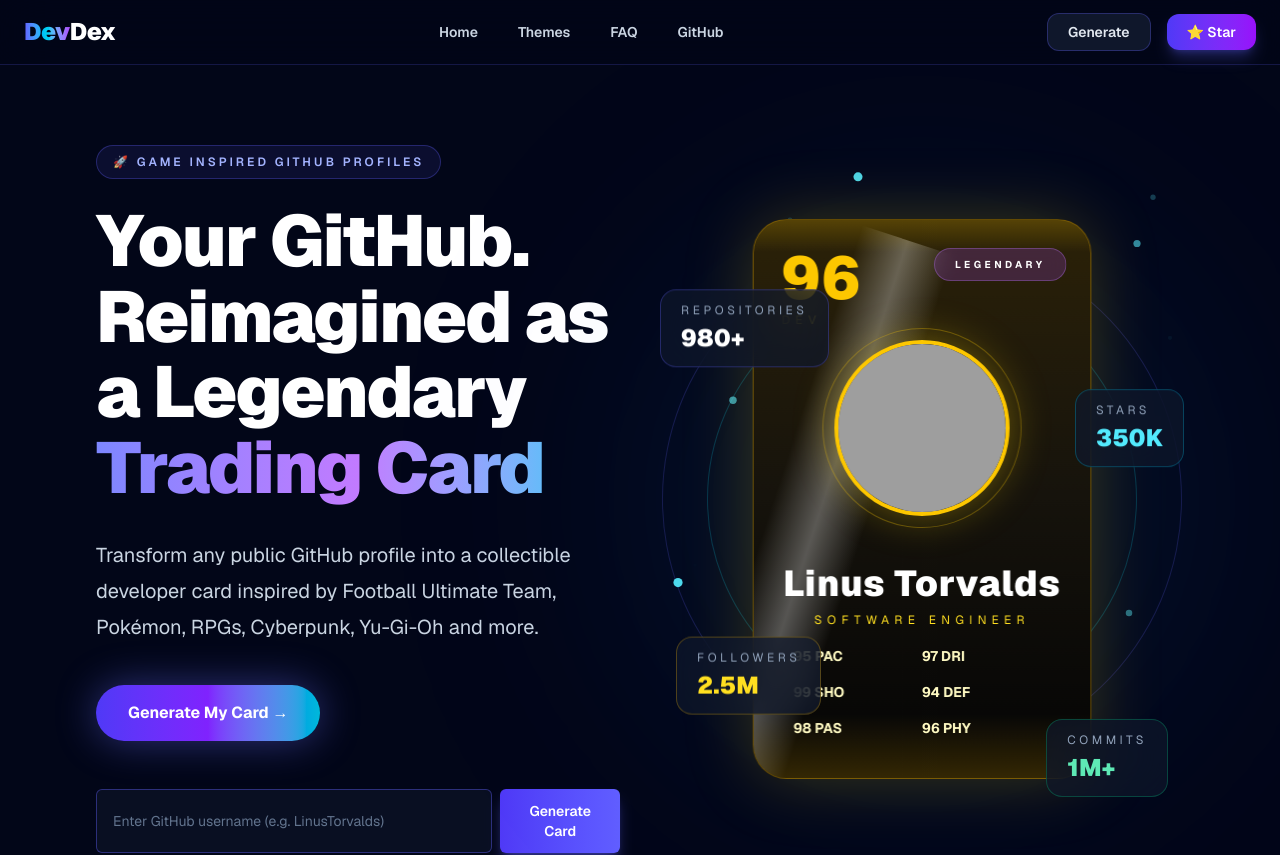
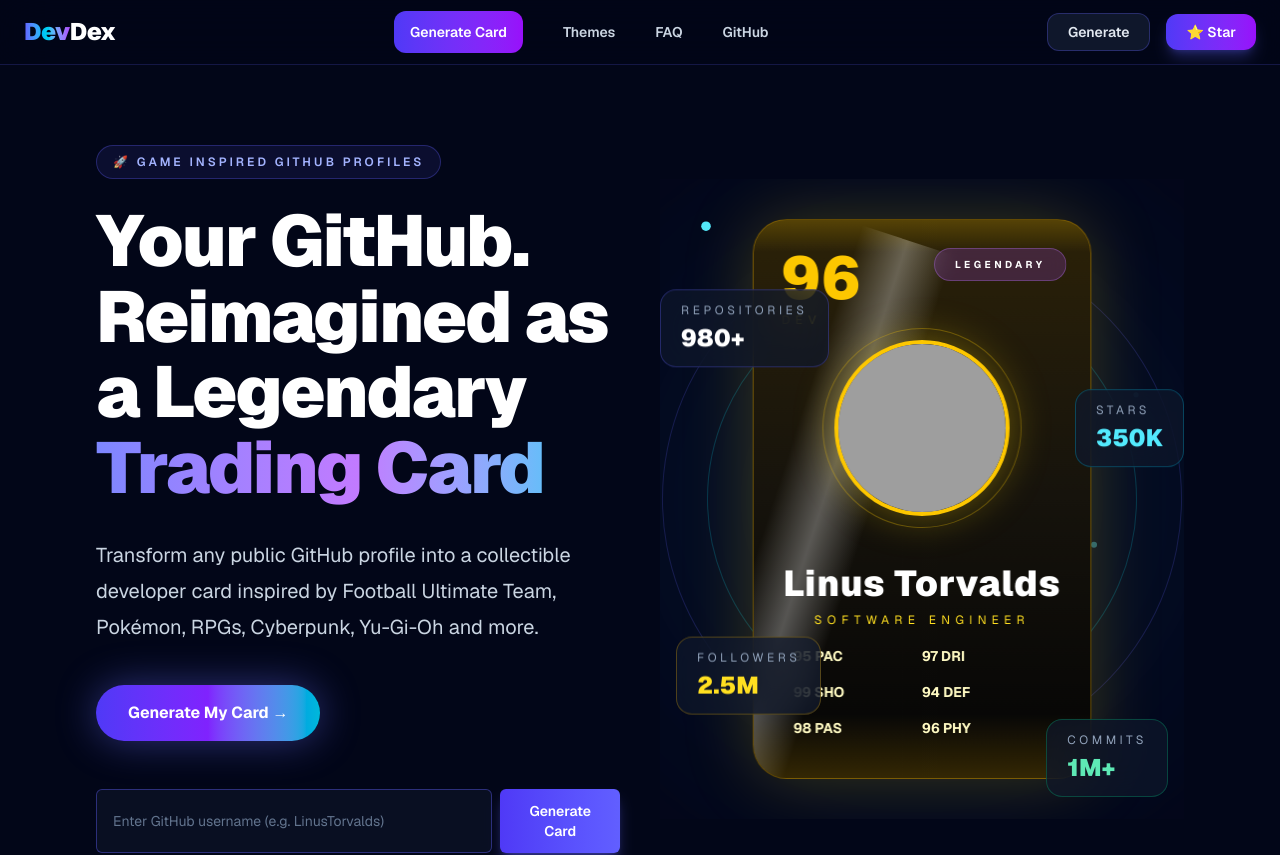
Before and after one commit to Senpai-Akash/DevDex, a Next.js app: page / in a window 1280 px wide. Shown: the top 855 px of the page. Built offline with nearby package versions, Linux system fonts and the light colour scheme; grey boxes are pictures that could not be loaded.

Commit message:
changes for better seo

```diff
--- a/src/app/page.tsx
+++ b/src/app/page.tsx
@@ -67,15 +67,15 @@
 </section>
 
     {/* FAQ */}
-    <section
-      id="faq"
-      className="mx-auto max-w-4xl px-6 py-24"
-    >
+<section
+  id="faq"
+  className="mx-auto max-w-full sm:max-w-4xl px-6 py-24 overflow-x-hidden"
+>
       <h2 className="text-center text-4xl font-black">
         Frequently Asked Questions
       </h2>
 
-      <div className="mt-12 space-y-6">
+      <div className="mt-12 space-y-6 w-full">
         {faqItems.map((item) => (
           <div
             key={item.question}
--- a/src/app/profile/[username]/page.tsx
+++ b/src/app/profile/[username]/page.tsx
@@ -14,7 +14,7 @@
 
   return (
     <main className="min-h-screen bg-slate-950 px-4 py-20 text-slate-100">
-      <div className="mx-auto flex max-w-[600px] flex-col gap-8 px-4">
+      <div className="mx-auto flex w-full max-w-2xl flex-col gap-8 px-4">
         <ProfileCardDisplay cardData={cardData} />
       </div>
     </main>
--- a/src/components/cards/football/FootballCard.tsx
+++ b/src/components/cards/football/FootballCard.tsx
@@ -28,7 +28,7 @@
         stiffness: 180,
         damping: 18,
       }}
-      className="mx-auto w-full max-w-[760px]"
+      className="mx-auto w-full max-w-full md:max-w-[760px]"
       style={{
         perspective: 1500,
       }}
--- a/src/components/cards/pokemon/PokemonCard.tsx
+++ b/src/components/cards/pokemon/PokemonCard.tsx
@@ -62,7 +62,7 @@
       style={{ rotateX, rotateY, transformStyle: 'preserve-3d', perspective: 1000 }}
       onMouseMove={handleMouseMove}
       onMouseLeave={handleMouseLeave}
-      className="group relative mx-auto w-[380px] cursor-pointer select-none"
+      className="group relative mx-auto w-full max-w-full md:max-w-[380px] cursor-pointer select-none"
       aria-label={`Pokémon card for ${data.displayName}`}
     >
       <PokemonFrame isRare={isRare} typeColor={meta.color}>
--- a/src/components/cards/rpg/RPGCard.tsx
+++ b/src/components/cards/rpg/RPGCard.tsx
@@ -35,7 +35,7 @@
           relative
           mx-auto
           w-full
-        max-w-[700px]
+          max-w-full md:max-w-[700px]
           cursor-pointer
           select-none
         "
--- a/src/components/layout/Navbar.tsx
+++ b/src/components/layout/Navbar.tsx
@@ -7,8 +7,8 @@
   const [open, setOpen] = useState(false);
 
   return (
-    <header className="sticky top-0 z-50 border-b border-indigo-500/20 bg-slate-950/70 backdrop-blur-xl">
-      <nav className="mx-auto flex h-16 max-w-7xl items-center justify-between px-6">
+    <header className="sticky top-0 z-50 border-b border-indigo-500/20 bg-slate-950/70 backdrop-blur-xl overflow-x-hidden">
+      <nav className="mx-auto w-full flex h-16 max-w-7xl items-center justify-between px-6 flex-wrap">
 
         {/* Logo */}
 
@@ -29,12 +29,12 @@
         <ul className="hidden items-center gap-10 text-sm font-semibold md:flex">
 
           <li>
-            <a
-              href="#home"
-              className="relative text-slate-300 transition hover:text-white after:absolute after:-bottom-1 after:left-0 after:h-[2px] after:w-0 after:bg-indigo-400 after:transition-all hover:after:w-full"
-            >
-              Home
-            </a>
+<a
+  href="#generate"
+  className="mt-3 w-full rounded-xl bg-gradient-to-r from-indigo-600 to-purple-600 px-4 py-3 text-center font-semibold text-white"
+>
+  Generate Card
+</a>
           </li>
 
           <li>
@@ -124,14 +124,14 @@
       {/* Mobile Menu */}
 
       {open && (
-        <div className="border-t border-slate-800 bg-slate-950 md:hidden">
+        <div className="border-t border-slate-800 bg-slate-950 w-full md:hidden">
 
           <div className="flex flex-col gap-2 p-6">
 
             <a
               href="#home"
               onClick={() => setOpen(false)}
-              className="rounded-lg px-4 py-3 text-slate-300 transition hover:bg-slate-800 hover:text-white"
+              className="rounded-lg w-full px-4 py-3 text-slate-300 transition hover:bg-slate-800 hover:text-white"
             >
               Home
             </a>
@@ -139,7 +139,7 @@
             <a
               href="#themes"
               onClick={() => setOpen(false)}
-              className="rounded-lg px-4 py-3 text-slate-300 transition hover:bg-slate-800 hover:text-white"
+              className="rounded-lg w-full px-4 py-3 text-slate-300 transition hover:bg-slate-800 hover:text-white"
             >
               Themes
             </a>
@@ -147,7 +147,7 @@
             <a
               href="#faq"
               onClick={() => setOpen(false)}
-              className="rounded-lg px-4 py-3 text-slate-300 transition hover:bg-slate-800 hover:text-white"
+              className="rounded-lg w-full px-4 py-3 text-slate-300 transition hover:bg-slate-800 hover:text-white"
             >
               FAQ
             </a>
@@ -156,7 +156,7 @@
               href="https://github.com/Senpai-Akash/DevDex"
               target="_blank"
               rel="noopener noreferrer"
-              className="rounded-lg px-4 py-3 text-slate-300 transition hover:bg-slate-800 hover:text-white"
+              className="rounded-lg w-full px-4 py-3 text-slate-300 transition hover:bg-slate-800 hover:text-white"
             >
               GitHub
             </a>
@@ -164,7 +164,7 @@
             <a
               href="#generate"
               onClick={() => setOpen(false)}
-              className="mt-3 rounded-xl bg-gradient-to-r from-indigo-600 to-purple-600 px-4 py-3 text-center font-semibold text-white"
+              className="mt-3 w-full rounded-xl bg-gradient-to-r from-indigo-600 to-purple-600 px-4 py-3 text-center font-semibold text-white"
             >
               Generate Card
             </a>
--- a/src/components/sections/Hero/HeroVisual.tsx
+++ b/src/components/sections/Hero/HeroVisual.tsx
@@ -1,15 +1,27 @@
 "use client";
 
 import { motion } from "framer-motion";
-import Image from "next/image";
-
+const particles = [
+  { left: 8, top: 16, duration: 2.5, delay: 0 },
+  { left: 18, top: 42, duration: 3, delay: 0.3 },
+  { left: 27, top: 65, duration: 2.8, delay: 0.7 },
+  { left: 36, top: 25, duration: 3.2, delay: 0.5 },
+  { left: 45, top: 80, duration: 2.6, delay: 1.1 },
+  { left: 56, top: 18, duration: 3.1, delay: 0.9 },
+  { left: 64, top: 56, duration: 2.7, delay: 1.5 },
+  { left: 72, top: 30, duration: 3.3, delay: 0.4 },
+  { left: 82, top: 68, duration: 2.9, delay: 1.2 },
+  { left: 90, top: 45, duration: 3, delay: 0.8 },
+  { left: 12, top: 86, duration: 2.7, delay: 1.4 },
+  { left: 24, top: 8, duration: 3.2, delay: 0.6 },
+];
 export default function HeroVisual() {
   return (
-    <div className="relative flex items-center justify-center py-10">
+    <div className="relative flex items-center justify-center py-10 overflow-hidden">
       {/* Background Glow */}
 
       <motion.div
-        className="absolute h-[620px] w-[620px] rounded-full bg-indigo-500/20 blur-[140px]"
+        className="absolute h-[50vw] w-[50vw] md:h-[620px] md:w-[620px] rounded-full bg-indigo-500/20 blur-[140px]"
         animate={{
           scale: [1, 1.08, 1],
           opacity: [0.25, 0.5, 0.25],
@@ -24,7 +36,7 @@
       {/* Cyan Glow */}
 
       <motion.div
-        className="absolute h-[420px] w-[420px] rounded-full bg-cyan-500/20 blur-[120px]"
+        className="absolute h-[40vw] w-[40vw] md:h-[420px] md:w-[420px] rounded-full bg-cyan-500/20 blur-[120px]"
         animate={{
           scale: [1.1, 0.9, 1.1],
           opacity: [0.3, 0.5, 0.3],
@@ -47,8 +59,10 @@
         }}
 className="
             absolute
-          h-[520px]
-          w-[520px]
+            h-[45vw]
+            w-[45vw]
+            md:h-[520px]
+            md:w-[520px]
             rounded-full
             border
             border-indigo-500/20
@@ -64,23 +78,24 @@
         }}
 className="
             absolute
-          h-[430px]
-          w-[430px]
+            h-[38vw]
+            w-[38vw]
+            md:h-[430px]
+            md:w-[430px]
             rounded-full
             border
             border-cyan-400/20
           "
       />
-
 {/* Floating Particles */}
 
-      {Array.from({ length: 20 }).map((_, i) => (
+{particles.map((particle, i) => (
   <motion.div
     key={i}
     className="absolute h-2 w-2 rounded-full bg-cyan-300"
     style={{
-            left: `${Math.random() * 100}%`,
-            top: `${Math.random() * 100}%`,
+      left: `${particle.left}%`,
+      top: `${particle.top}%`,
     }}
     animate={{
       y: [-20, -80],
@@ -88,13 +103,12 @@
       scale: [0.5, 1.2, 0.5],
     }}
     transition={{
-            duration: 2 + Math.random() * 2,
+      duration: particle.duration,
       repeat: Infinity,
-            delay: Math.random() * 2,
+      delay: particle.delay,
     }}
   />
 ))}
-
       {/* Main Card */}
 
       <motion.div
@@ -120,8 +134,11 @@
         }}
 className="
             relative
-          h-[560px]
-          w-[340px]
+            h-[70vh]
+            w-full
+            max-w-[340px]
+            md:h-[560px]
+            md:w-[340px]
             overflow-hidden
             rounded-[34px]
             border
--- a/src/components/sections/ThemePreview.tsx
+++ b/src/components/sections/ThemePreview.tsx
@@ -50,7 +50,7 @@
   }
 
   return (
-    <section className="w-full py-24">
+    <section className="w-full py-24 overflow-x-hidden">
 
       <div className="mx-auto max-w-7xl px-6">
 
@@ -93,8 +93,9 @@
                 onClick={() => setSelectedTheme(theme)}
                 className={`
                   relative
-                  h-[145px]
-                  w-[160px]
+                  w-full sm:w-40
+                  h-auto
+                  min-h-[145px]
                   overflow-hidden
                   rounded-3xl
                   border
@@ -175,6 +176,8 @@
         <div
           className="
             mt-20
+            w-full
+            max-w-full
             rounded-[40px]
             border
             border-slate-800
@@ -182,7 +185,7 @@
             from-slate-900/90
             via-slate-950
             to-black
-            p-10
+            p-4 sm:p-6 lg:p-10
             shadow-[0_40px_120px_rgba(0,0,0,.55)]
           "
         >
```
Lines whose indentation alone changed are shown as unchanged.
